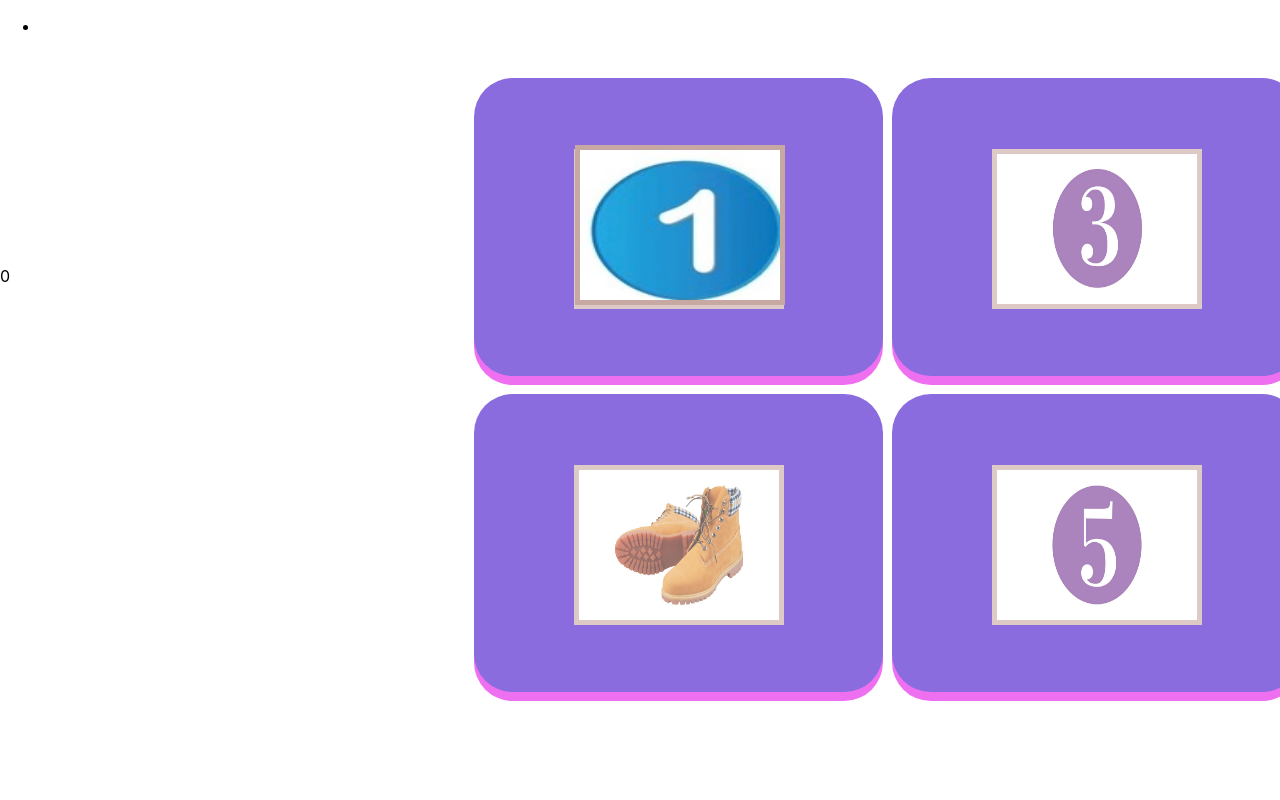
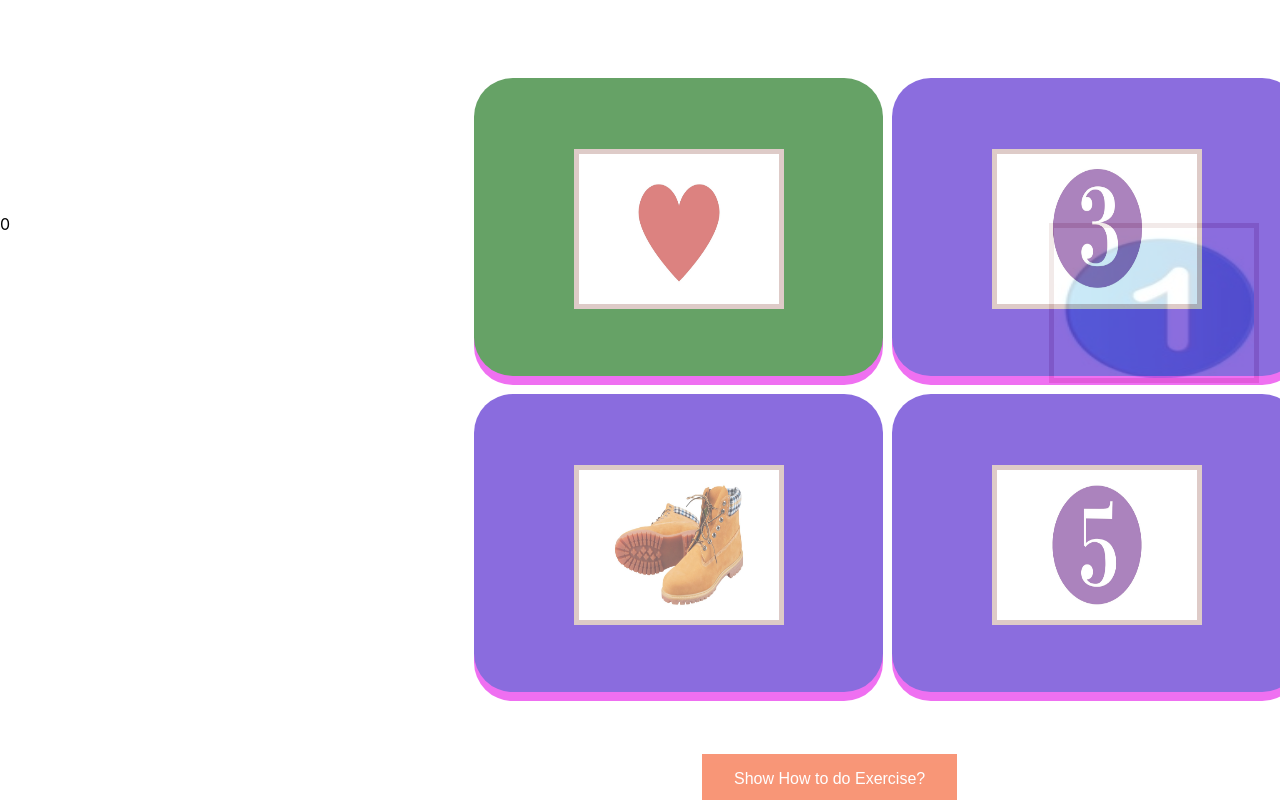
Before and after one commit to Annieleena/LukuLab-Final-Project, a React (Create React App) app in the folder picture-selection-test-app/: page / in a window 1280 px wide. Both pictures are taken after a click on the button 678 px from the left and 226 px from the top of the page. Shown: the top 800 px of the page. Built offline with nearby package versions, Linux system fonts and the light colour scheme.

Commit message:
correct img click tracking

```diff
--- a/picture-selection-test-app/src/App.js
+++ b/picture-selection-test-app/src/App.js
@@ -6,11 +6,11 @@ import Donennext from "./components/Donennext";
 import { exerciseGuide } from "./components/Exerciseguide";
 
 function App() {
+  const correctOrder=["Top Left","Top Right","Bottom Left","Bottom Right"];
   const [choices, setChoices] = useState([]);
   const [isDoneClicked, setIsDoneClicked] = useState(false);
   const [index, setIndex] = useState(0);
   const [showMore, setShowMore] = useState(false);
-
 
       let hasNext = index < choices.length + 1;
 
@@ -36,51 +36,54 @@ function App() {
 
   return (
     <main>
-      <Button className="btn-1" onClick={() => {
+      <Button className="btn-1" index={choices.indexOf("Top Left")} correctIndex={correctOrder.indexOf("Top Left")} onClick={() => {
                 if (neverclickedbtn1)
                 {
         setChoices([
           ...choices,
-          <img className= "aft-clic1" src="no.1.jpg" alt='clicked' />
-        ]);
+          "Top Left"
+          /*<img className= "aft-clic1" src="no.1.jpg" alt='clicked' />*/
+        ])}
+
         setNC1(false);
       }
-      }} src="1.jpg"></Button>
-      <Button  className="btn-2" onClick={() => {
+
+      } src="1.jpg"></Button>
+      <Button  className="btn-2" index={choices.indexOf("Top Right")} correctIndex={correctOrder.indexOf("Top Right")} onClick={() => {
                 if (neverclickedbtn2)
                 {
         setChoices([
           ...choices,
-          <img className= "aft-clic2"src="no.2.jpg" alt='clicked' />
-        ]);
+          "Top Right"
+          // <img className= "aft-clic2"src="no.2.jpg" alt='clicked' />
+        ])}
+
         setNC2(false);
       }
-      }} src="2.jpg"></Button>
-      <Button className="btn-3" onClick={() => {
+      } src="2.jpg"></Button>
+      <Button className="btn-3" index={choices.indexOf("Bottom Left")} correctIndex={correctOrder.indexOf("Bottom Left")} onClick={() => {
                 if (neverclickedbtn3)
                 {
         setChoices([
           ...choices,
-          <img className= "aft-clic3"src="no.3.jpg" alt='clicked' />
-        ]);
+          "Bottom Left"
+          //<img className= "aft-clic3"src="no.3.jpg" alt='clicked' />
+        ])}
         setNC3(false);
       }
-      }} src="3.jpg"></Button>
-      <Button className="btn-4" onClick={() => {
+      } src="3.jpg"></Button>
+      <Button className="btn-4" index={choices.indexOf("Bottom Right")} correctIndex={correctOrder.indexOf("Bottom Right")} onClick={() => {
         if (neverclickedbtn4)
         {
         setChoices([
           ...choices,
-          <img className= "aft-clic4"src="no.4.jpg" alt='clicked' />
-        ]);
+          "Bottom Right"
+          //<img className= "aft-clic4"src="no.4.jpg" alt='clicked' />
+        ])}
         setNC4(false);
       }
-      }} src="4.jpg"></Button>
-      <ul>
-        {choices.map(choice => (
-          <li>{choice}</li>
-        ))}
-      </ul>
+      } src="4.jpg"></Button>
+
       <div>
       <button onClick={handleMoreClick}>
         {showMore ? 'Hide' : 'Show'} How to do Exercise?
--- a/picture-selection-test-app/src/components/Button.css
+++ b/picture-selection-test-app/src/components/Button.css
@@ -29,6 +29,7 @@ img {
   top: 74px;
   left: 472px;
 }
+
 
 .aft-clic1 {
   position: absolute;
@@ -173,3 +174,9 @@ button {
 button:hover {
   background-color: #12a9ea
 }
+.green{
+  background-color: darkgreen;
+}
+.red{
+  background-color: #f4511e;
+}
--- a/picture-selection-test-app/src/components/Button.jsx
+++ b/picture-selection-test-app/src/components/Button.jsx
@@ -6,8 +6,11 @@ export default function Button(props) {
     props.onClick(event)
     console.log("Button is clicked");
   }
-  return <button className={props.className} onClick={handleClick}>
+  const color= props.index !== -1 && ( props.index === props.correctIndex ? "green" : "red");
+  return <button className={props.className+" "+color} onClick={handleClick}>
      <img src={props.src} alt=""/>
-  </button>;
+     {props.index !== -1 && <img className= "aft-clic1" src={`no.${props.index+1}.jpg`} alt="clicked" />}
+
+     </button>;
 
 }
```
